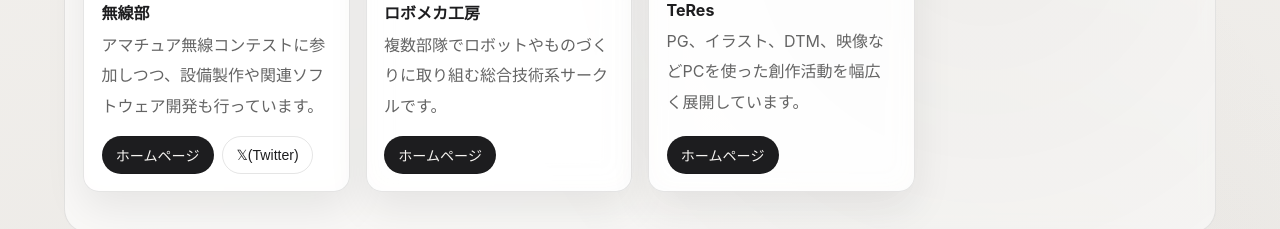
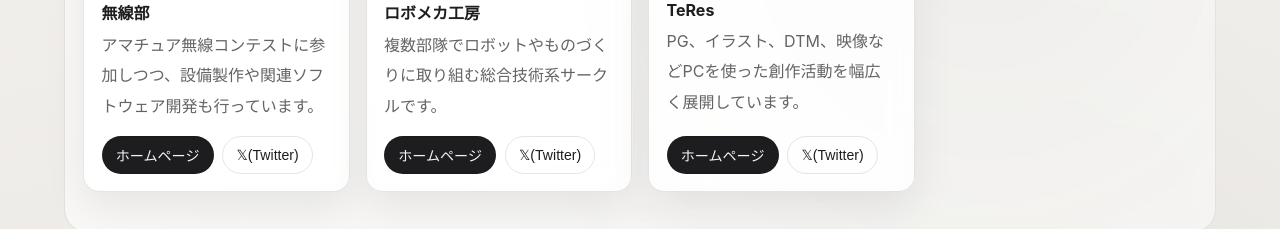
Before and after one commit to UECTechShinkan/tech-shinkan-26, a React (Vite) app: page / in a window 1280 px wide. Shown: the part 2940-3169 px from the top of the page. Built offline with nearby package versions, Linux system fonts and the light colour scheme.

Commit message:
Xへの遷移ボタン追加

```diff
--- a/src/data/siteData.js
+++ b/src/data/siteData.js
@@ -172,7 +172,7 @@ export const groups = [
     description:
       '複数部隊でロボットやものづくりに取り組む総合技術系サークルです。',
     homeUrl: 'https://sites.google.com/view/uec-rmf',
-    xUrl: '',
+    xUrl: 'https://x.com/robomech_uec',
   },
   {
     name: 'TeRes',
@@ -180,7 +180,7 @@ export const groups = [
     description:
       'PG、イラスト、DTM、映像などPCを使った創作活動を幅広く展開しています。',
     homeUrl: 'http://www.teres.club.uec.ac.jp',
-    xUrl: '',
+    xUrl: 'https://x.com/teresUEC',
   },
 ];
 
```
